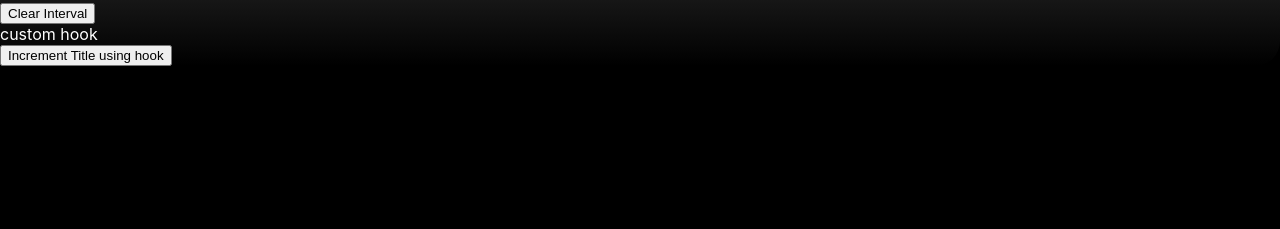
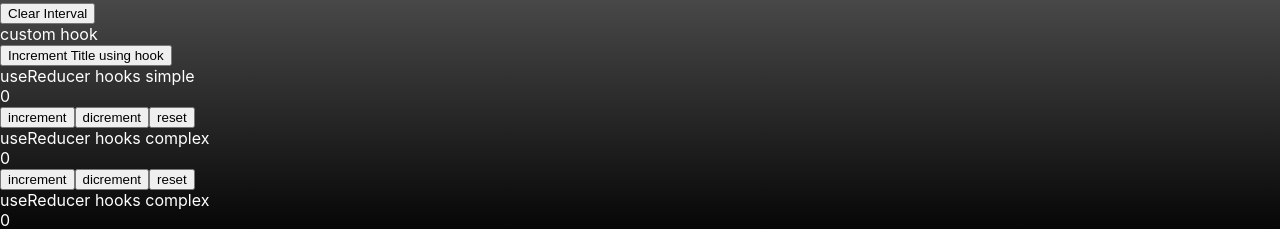
Before and after one commit to Sukarnascience/Full-Stack_JS-React, a React (Create React App) app in the folder demo/: page / in a window 1280 px wide. Shown: the part 2508-2737 px from the top of the page. Before the commit the page ends 2574 px from the top, so only its background shows below. Built offline with nearby package versions, Linux system fonts and the light colour scheme; no server answers.

Commit message:
useReducer

```diff
--- a/demo/src/hookComponents/MotherHookToApp.js
+++ b/demo/src/hookComponents/MotherHookToApp.js
@@ -14,6 +14,7 @@ import MemoHook from './useMemoHook'
 import {UseCaseOuseRef,UseCaseTuseRef} from './useRefHook'
 import Notify from './CustomNotification'
 import UpdateTitle from './customHook'
+import { SimpleUseReducer,ComplexUseReducer,ComplexUseReducerTwo } from './useReducerHook'
 
 function MotherHookToApp(){
     return ReactDOM.createPortal(
@@ -49,6 +50,9 @@ function MyHooks(){
             <UseCaseTuseRef/>
             <Notify message="Woow you are great" title="Toast"/>
             <UpdateTitle/>
+            <SimpleUseReducer/>
+            <ComplexUseReducer/>
+            <ComplexUseReducerTwo/>
         </div>
     )
 }
--- /dev/null
+++ b/demo/src/hookComponents/useReducerHook.js
@@ -0,0 +1,85 @@
+import React,{useReducer} from 'react'
+
+const initialState = 0
+const reducer=(state,action) =>{
+    switch(action){
+        case 'increment':
+            return state + 1
+        case 'dicrement':
+            return state - 1
+        case 'reset':
+            return initialState
+        default:
+            return state
+    }
+}
+export function SimpleUseReducer(){
+    const [count,dispatch] = useReducer(reducer,initialState)
+    return(
+        <div>
+            <p>useReducer hooks simple</p>
+            <p>{count}</p>
+            <button onClick={()=>{dispatch('increment')}}>increment</button>
+            <button onClick={()=>{dispatch('dicrement')}}>dicrement</button>
+            <button onClick={()=>{dispatch('reset')}}>reset</button>
+        </div>
+    )
+}
+
+
+const initialState2 = {
+    firstCounter:0
+}
+const reducer2=(state,action) =>{
+    switch(action.type){
+        case 'increment':
+            return {firstCounter:state.firstCounter + 1}
+        case 'dicrement':
+            return {firstCounter:state.firstCounter - 1}
+        case 'reset':
+            return {firstCounter:initialState}
+        default:
+            return {state}
+    }
+}
+export function ComplexUseReducer(){
+    const [count,dispatch] = useReducer(reducer2,initialState2)
+    return(
+        <div>
+            <p>useReducer hooks complex</p>
+            <p>{count.firstCounter}</p>
+            <button onClick={()=>{dispatch({type:'increment'})}}>increment</button>
+            <button onClick={()=>{dispatch({type:'dicrement'})}}>dicrement</button>
+            <button onClick={()=>{dispatch({type:'reset'})}}>reset</button>
+        </div>
+    )
+}
+
+
+const initialState3 = {
+    firstCounter:0
+}
+const reducer3=(state,action) =>{
+    switch(action.type){
+        case 'increment':
+            return {firstCounter:state.firstCounter + action.value}
+        case 'dicrement':
+            return {firstCounter:state.firstCounter - action.value}
+        case 'reset':
+            return {firstCounter:initialState}
+        default:
+            return {state}
+    }
+}
+export function ComplexUseReducerTwo(){
+    const [count,dispatch] = useReducer(reducer3,initialState3)
+    return(
+        <div>
+            <p>useReducer hooks complex</p>
+            <p>{count.firstCounter}</p>
+            <button onClick={()=>{dispatch({type:'increment',value:5})}}>increment 5</button>
+            <button onClick={()=>{dispatch({type:'dicrement',value:10})}}>dicrement 10</button>
+            <button onClick={()=>{dispatch({type:'reset'})}}>reset</button>
+        </div>
+    )
+}
```
Also changed, not shown: 1 other file (tests, documents, lock files or other folders).
